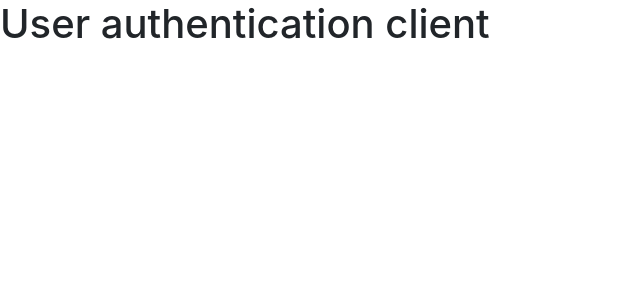
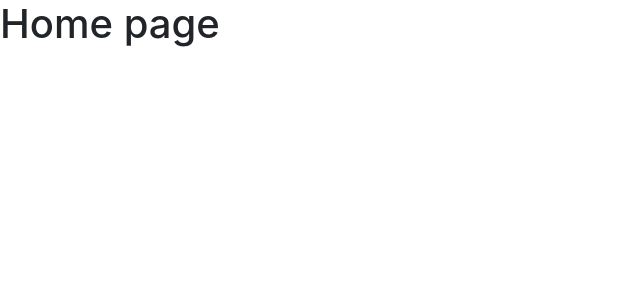
Before and after one commit to JoakimTeixeira/user-authentication-client, a React (Create React App) app: page / in a window 1280 px wide. Shown: the top 300 px of the page, without its empty margins (0-640 px from the left). Built offline with nearby package versions, Linux system fonts and the light colour scheme; the HTML template or start-up script is replaced by a standard one.

Commit message:
Add home page

```diff
--- a/src/App.jsx
+++ b/src/App.jsx
@@ -1,7 +1,17 @@
 import React from 'react';
+import { BrowserRouter, Switch, Route } from 'react-router-dom';
+import Home from 'pages/Home';
 
 function App() {
-  return <h1>User authentication client</h1>;
+  return (
+    <>
+      <BrowserRouter>
+        <Switch>
+          <Route exact path="/" component={Home} />
+        </Switch>
+      </BrowserRouter>
+    </>
+  );
 }
 
 export default App;
--- /dev/null
+++ b/src/pages/Home.jsx
@@ -0,0 +1,7 @@
+import React from 'react';
+
+function Home() {
+  return <h1>Home page</h1>;
+}
+
+export default Home;
```
